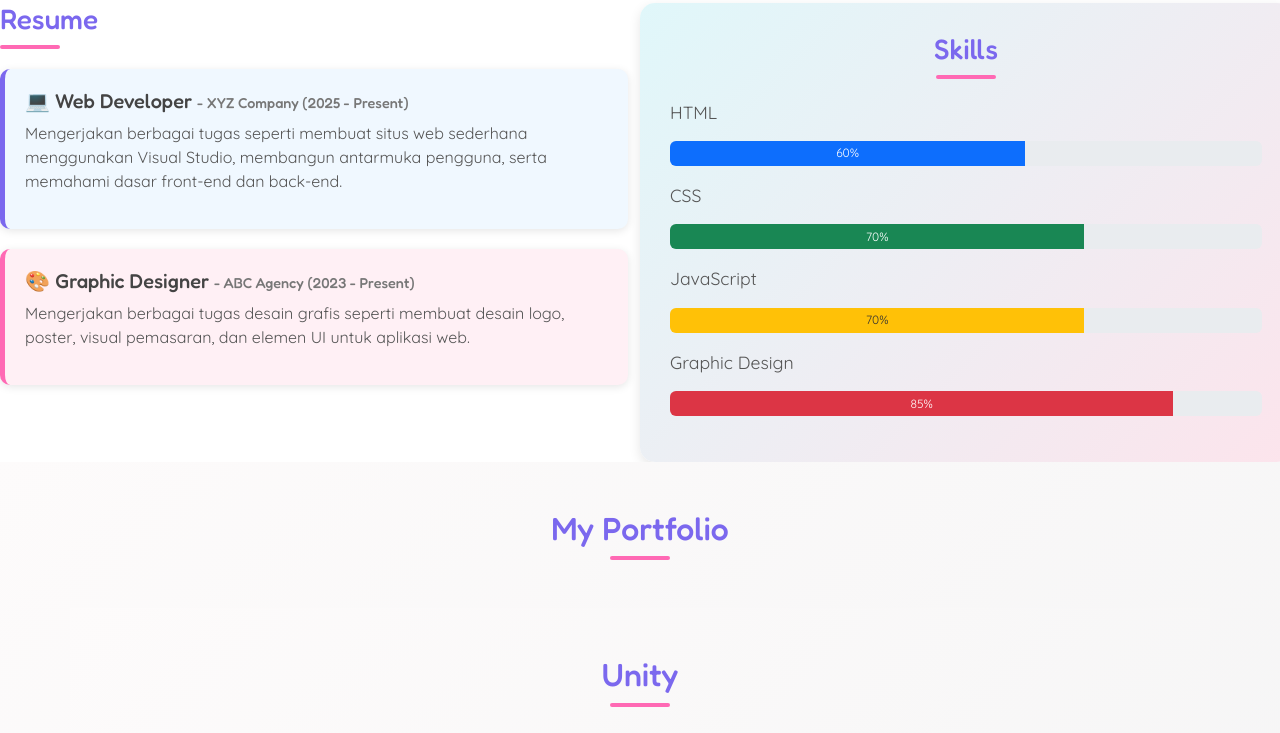
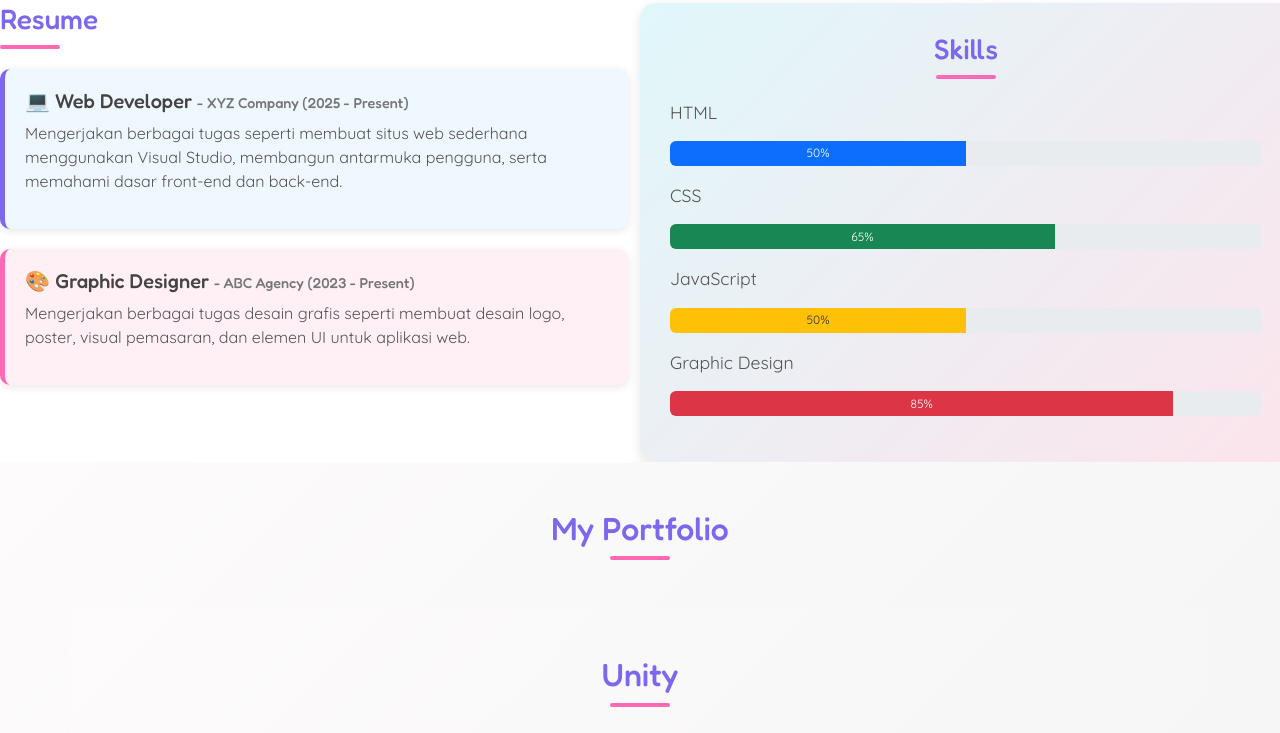
Before and after one commit to NurinAlfi05/NurinAlfi05.github.io, a plain HTML site: page index.html in a window 1280 px wide. Shown: the part 1385-2118 px from the top of the page. Drawn offline with nearby package versions, Linux system fonts and the light colour scheme.

Commit message:
Update index.html

```diff
--- a/index.html
+++ b/index.html
@@ -175,17 +175,17 @@ Saya telah mengerjakan beberapa proyek sederhana, seperti pembuatan gim 2D mengg
 
     <p style="font-family: 'Quicksand', sans-serif; font-size: 1.1rem; margin-top: 20px;">HTML</p>
     <div class="progress mb-3" style="height: 25px;">
-        <div class="progress-bar bg-primary" style="width: 60%; font-family: 'Quicksand', sans-serif;">60%</div>
+        <div class="progress-bar bg-primary" style="width: 50%; font-family: 'Quicksand', sans-serif;">50%</div>
     </div>
 
     <p style="font-family: 'Quicksand', sans-serif; font-size: 1.1rem;">CSS</p>
     <div class="progress mb-3" style="height: 25px;">
-        <div class="progress-bar bg-success" style="width: 70%; font-family: 'Quicksand', sans-serif;">70%</div>
+        <div class="progress-bar bg-success" style="width: 65%; font-family: 'Quicksand', sans-serif;">65%</div>
     </div>
 
     <p style="font-family: 'Quicksand', sans-serif; font-size: 1.1rem;">JavaScript</p>
     <div class="progress mb-3" style="height: 25px;">
-        <div class="progress-bar bg-warning" style="width: 70%; font-family: 'Quicksand', sans-serif; color: #333;">70%</div>
+        <div class="progress-bar bg-warning" style="width: 50%; font-family: 'Quicksand', sans-serif; color: #333;">50%</div>
     </div>
 
     <p style="font-family: 'Quicksand', sans-serif; font-size: 1.1rem;">Graphic Design</p>
```
